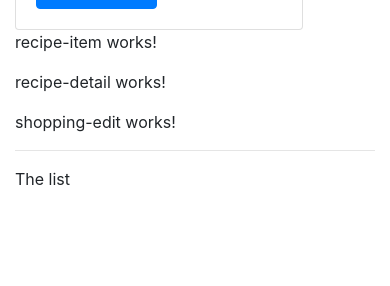
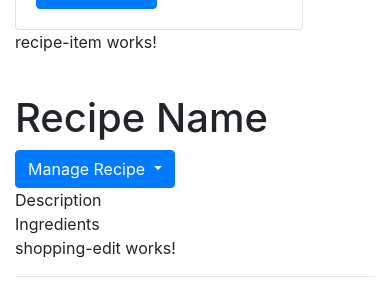
Before and after one commit to codezombies/recipes, an Angular app: page / in a window 390 px wide. Shown: the part 435-721 px from the top of the page. Built offline with nearby package versions, Linux system fonts and the light colour scheme.

Commit message:
#8 show recipe details

```diff
--- a/src/app/recipes/recipes/recipe-detail/recipe-detail.component.html
+++ b/src/app/recipes/recipes/recipe-detail/recipe-detail.component.html
@@ -1,3 +1,38 @@
-<p>
-  recipe-detail works!
-</p>
+<div class="row">
+  <div class="col-sm-12">
+    <img src="" alt="" class="img-responsive">
+  </div>
+</div>
+
+<div class="row">
+  <div class="col-sm-12">
+    <h1>Recipe Name</h1>
+  </div>
+</div>
+
+<div class="row">
+  <div class="col-sm-12">
+    <div class="btn-group">
+      <button
+        type="button"
+        class="btn btn-primary dropdown-toggle">
+        Manage Recipe <span class="caret"></span>
+      </button>
+      <ul class="dropdown-menu">
+        <li><a href="#">To Shopping List</a></li>
+        <li><a href="#">Edit Recipe</a></li>
+        <li><a href="#">Delete Recipe</a></li>
+      </ul>
+    </div>
+  </div>
+</div>
+
+<div class="row">
+  <div class="col-sm-12">Description</div>
+</div>
+
+<div class="row">
+  <div class="col-sm-12">
+    Ingredients
+  </div>
+</div>
```
